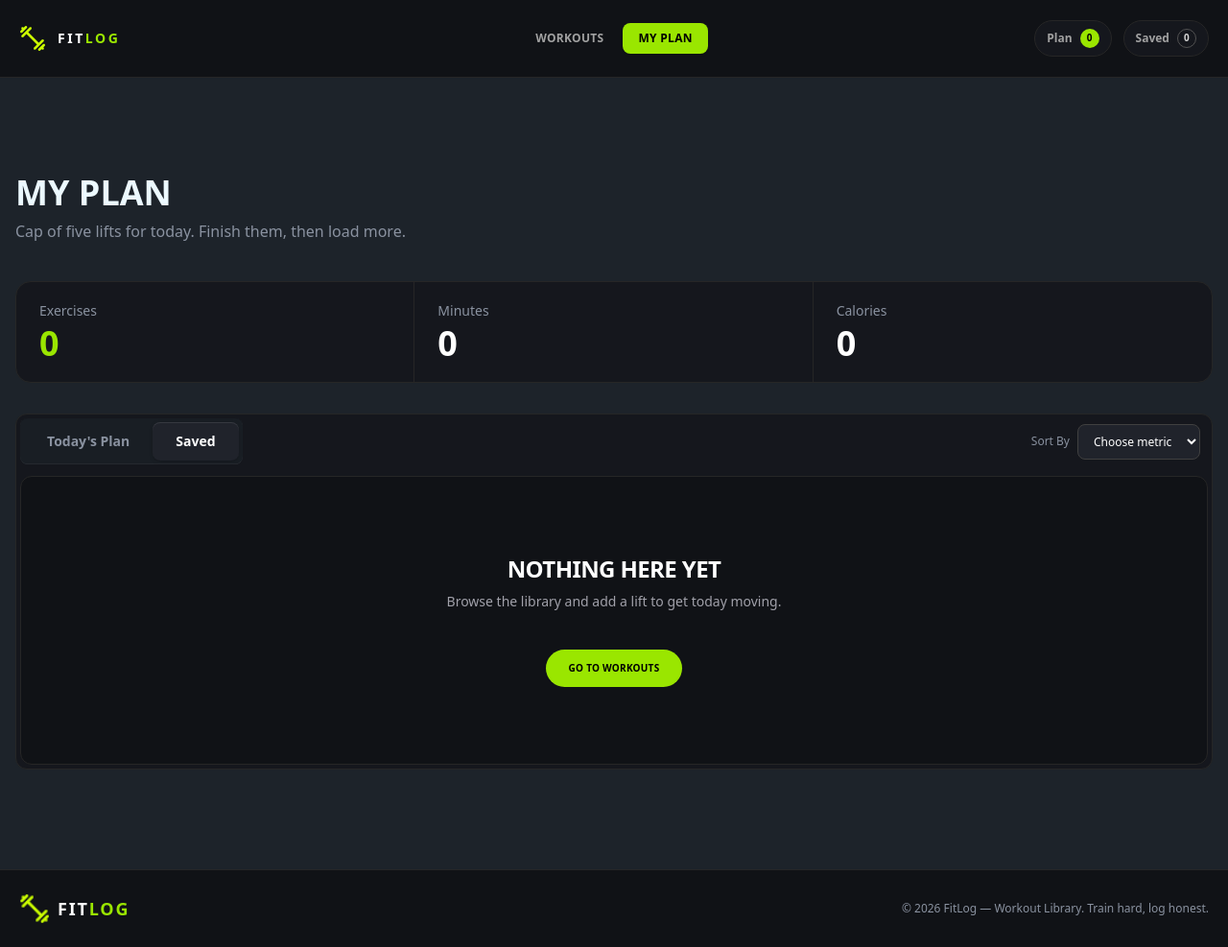
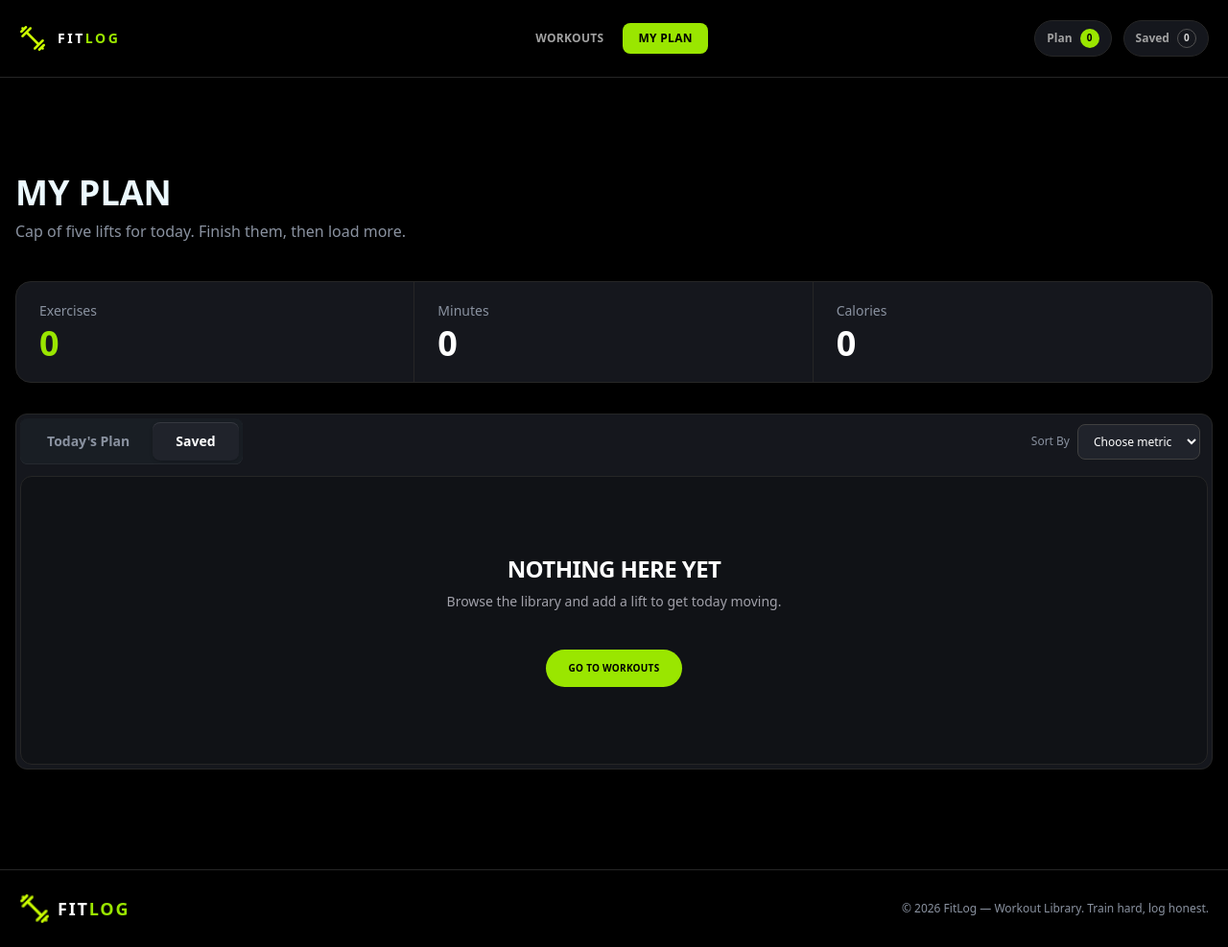
Before and after one commit to Likhon-25/FITLOG, a Next.js app: page /myPlan in a window 1280 px wide. Shown: the whole page at 96% size. Built offline with nearby package versions, Linux system fonts and the light colour scheme.

Commit message:
bg, navbar, and footer some issue solved

```diff
--- a/src/app/globals.css
+++ b/src/app/globals.css
@@ -1,2 +1,7 @@
 @import "tailwindcss";
 @plugin "daisyui";
+
+html,
+body {
+	background-color: #000;
+}
--- a/src/components/shared/Footer.tsx
+++ b/src/components/shared/Footer.tsx
@@ -3,7 +3,7 @@ import Image from "next/image";
 
 const Footer = () => {
   return (
-    <footer className="mt-16 border-t border-neutral-800 bg-[#101216] px-5 py-6 container mx-auto">
+    <footer className="mt-16 border-t border-neutral-800 bg-[#000] px-5 py-6 container mx-auto">
       <div className="container mx-auto flex flex-col items-center justify-between gap-4 md:flex-row">
 
         <div className="flex items-center gap-2">
--- a/src/components/shared/Navbar.tsx
+++ b/src/components/shared/Navbar.tsx
@@ -45,7 +45,7 @@ const Navbar = () => {
   );
 
   return (
-    <div className="navbar container mx-auto border-b border-neutral-800 bg-[#101216] px-5 py-4">
+    <div className="navbar container mx-auto border-b border-neutral-800 bg-[#000] px-5 py-4">
       {/* Logo */}
       <div className="navbar-start">
         <div className="dropdown">
```
